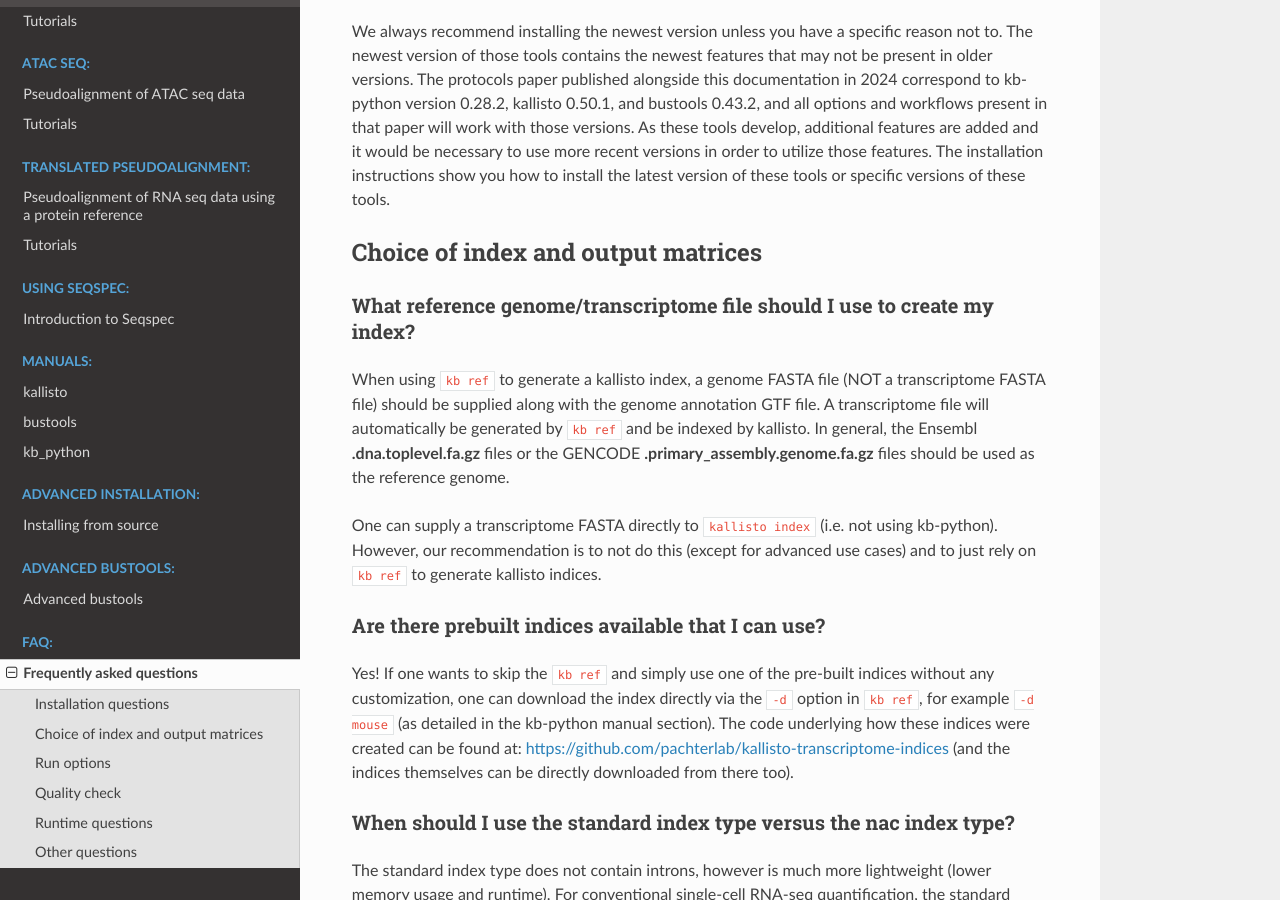
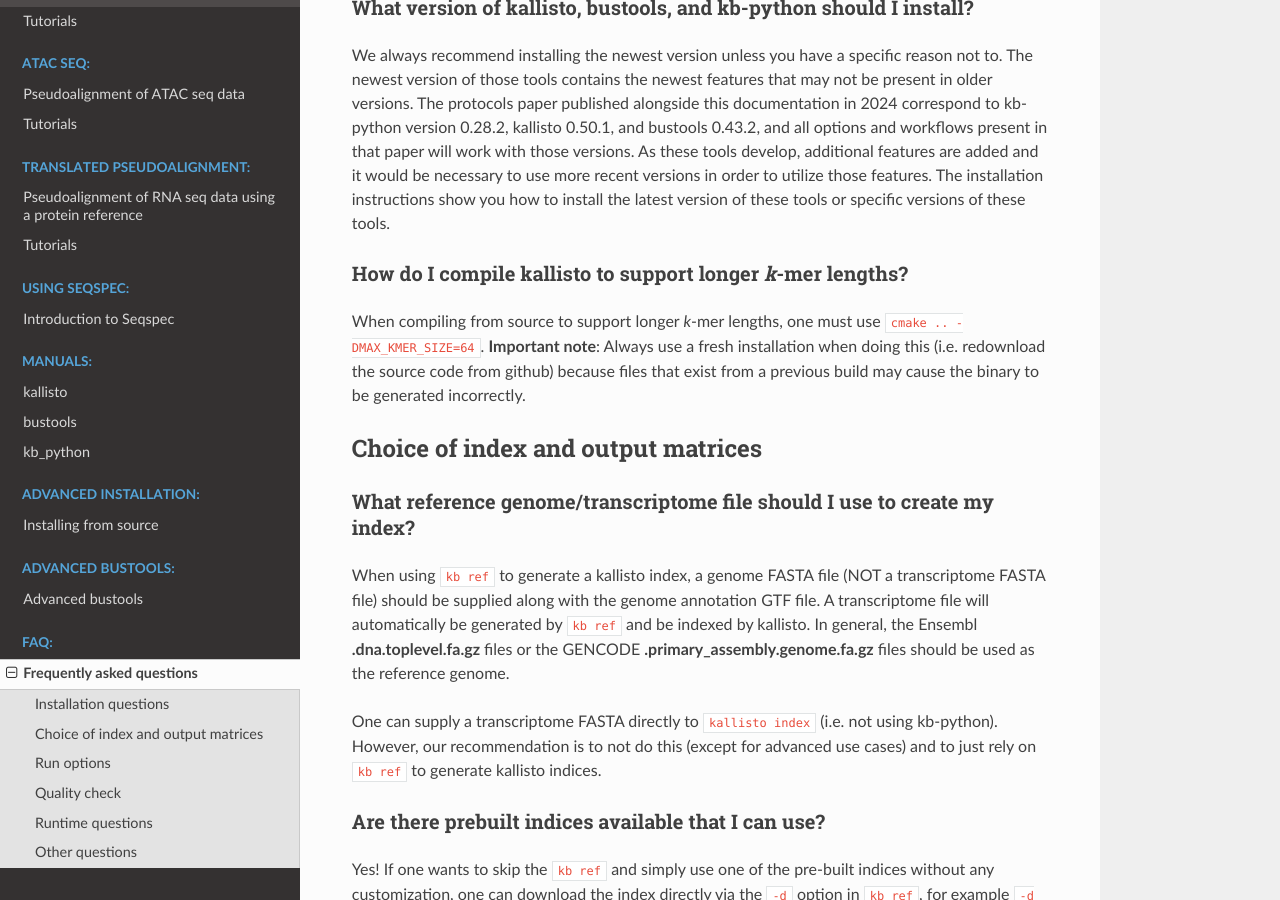
Before and after one commit to pachterlab/kb_docs, a Sphinx documentation site: the page built from docs/source/FAQ.rst, in a window 1280 px wide and 900 px high, scrolled down 1251 px. Built offline with Sphinx 7.4.7 and the Read the Docs theme 2.0.0, drawn with Linux system fonts in a browser that asks for light colours; some of the changed text lies outside the part shown.

Commit message:
Update FAQ.rst

```diff
--- a/docs/source/FAQ.rst
+++ b/docs/source/FAQ.rst
@@ -33,6 +33,12 @@ What version of kallisto, bustools, and kb-python should I install?
 ~~~~~~~~~~~~~~~~~~~~~~~~~~~~~~~~~~~~~~~~~~~~~~~~~~~~~~~~~~~~~~~~~~~
 
 We always recommend installing the newest version unless you have a specific reason not to. The newest version of those tools contains the newest features that may not be present in older versions. The protocols paper published alongside this documentation in 2024 correspond to kb-python version 0.28.2, kallisto 0.50.1, and bustools 0.43.2, and all options and workflows present in that paper will work with those versions. As these tools develop, additional features are added and it would be necessary to use more recent versions in order to utilize those features. The installation instructions show you how to install the latest version of these tools or specific versions of these tools.
+
+How do I compile kallisto to support longer *k*-mer lengths?
+~~~~~~~~~~~~~~~~~~~~~~~~~~~~~~~~~~~~~~~~~~~~~~~~~~~~~~~~~~~~
+
+When compiling from source to support longer *k*-mer lengths, one must use ``cmake .. -DMAX_KMER_SIZE=64``. **Important note**: Always use a fresh installation when doing this (i.e. redownload the source code from github) because files that exist from a previous build may cause the binary to be generated incorrectly.
+
 
 Choice of index and output matrices
 -----------------------------------
```
